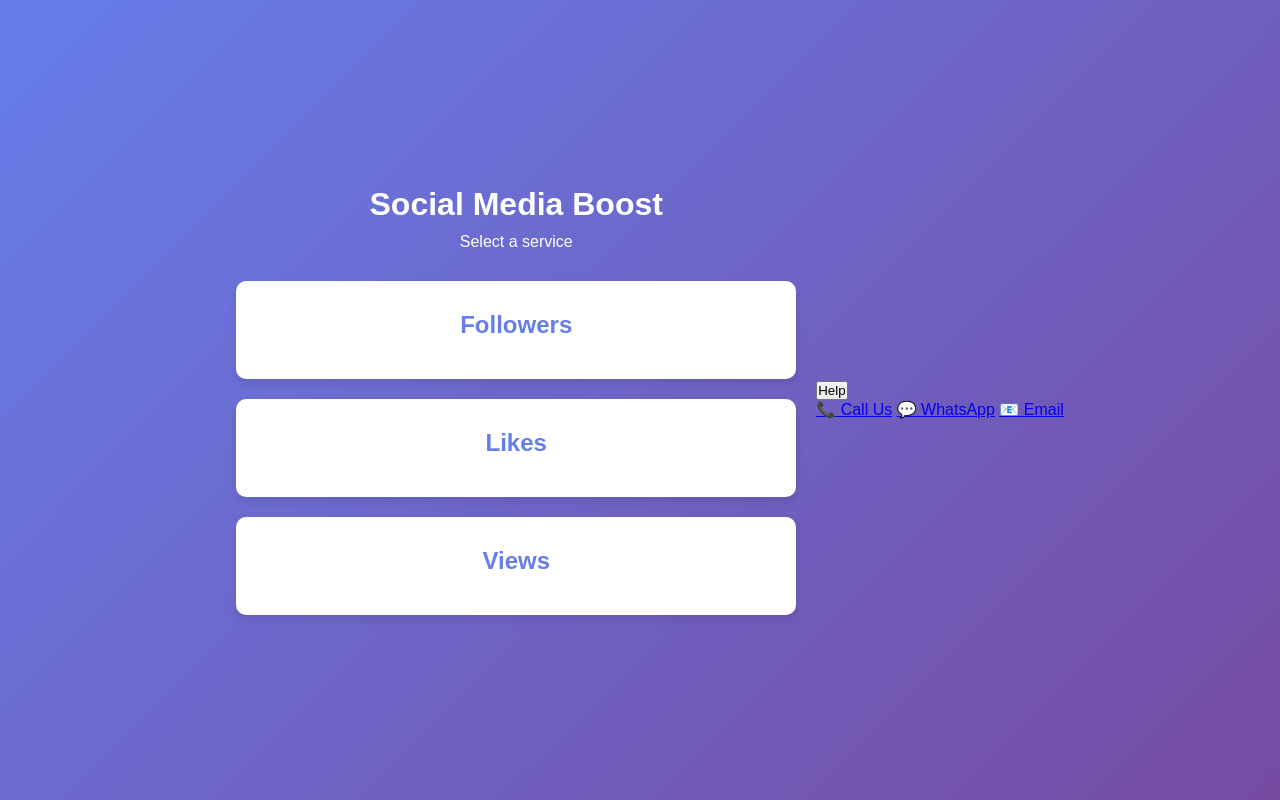
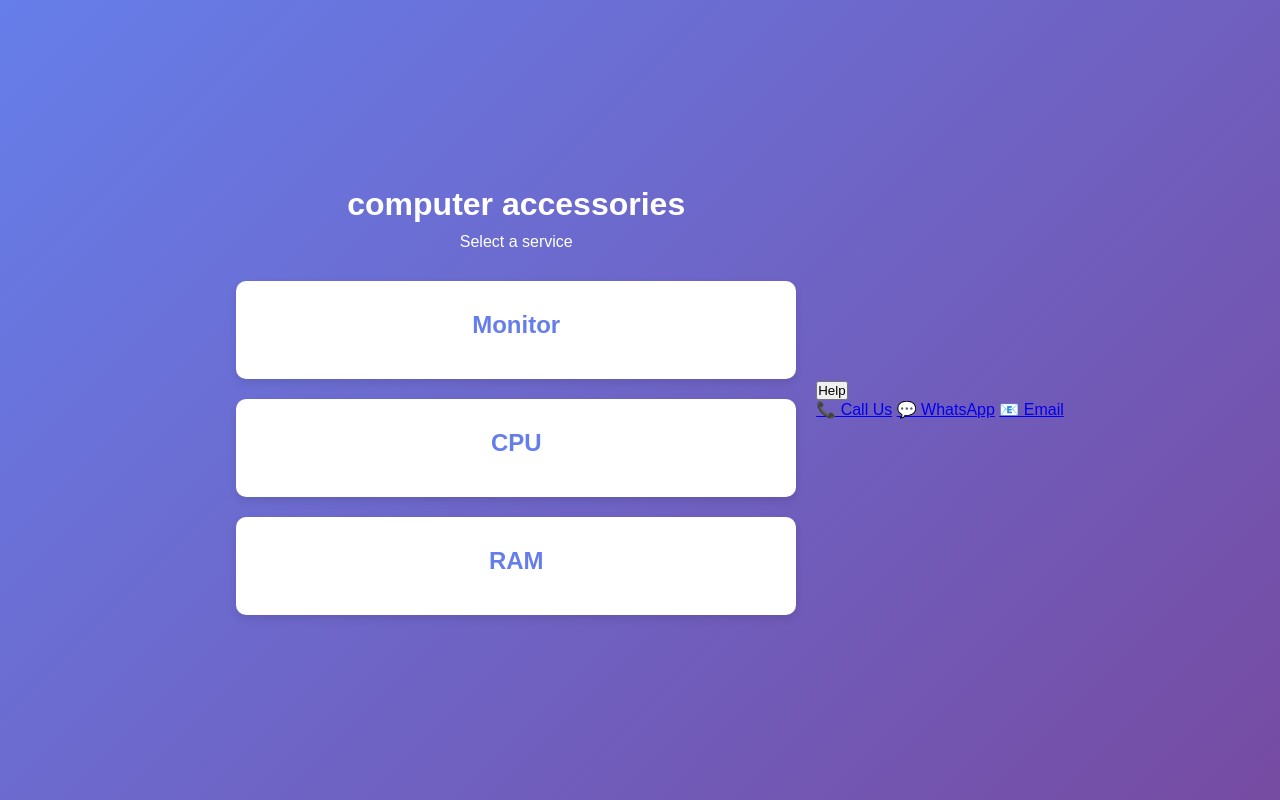
Before and after one commit to abhira452/star-media-official, a plain HTML site: page index.html in a window 1280 px wide. Drawn offline with Linux system fonts and the light colour scheme.

Commit message:
Modify landing page service titles and options
Updated service options and titles in landing page.

```diff
--- a/index.html
+++ b/index.html
@@ -20,18 +20,18 @@
 
   <!-- 🔹 LANDING PAGE -->
   <div id="landing" class="page active">
-    <h1>Social Media Boost</h1>
+    <h1>computer accessories</h1>
     <p>Select a service</p>
 
     <div class="options">
       <div class="card" data-service="followers">
-        <h2>Followers</h2>
+        <h2>Monitor</h2>
       </div>
       <div class="card" data-service="likes">
-        <h2>Likes</h2>
+        <h2>CPU</h2>
       </div>
       <div class="card" data-service="views">
-        <h2>Views</h2>
+        <h2>RAM</h2>
       </div>
     </div>
   </div>
```
